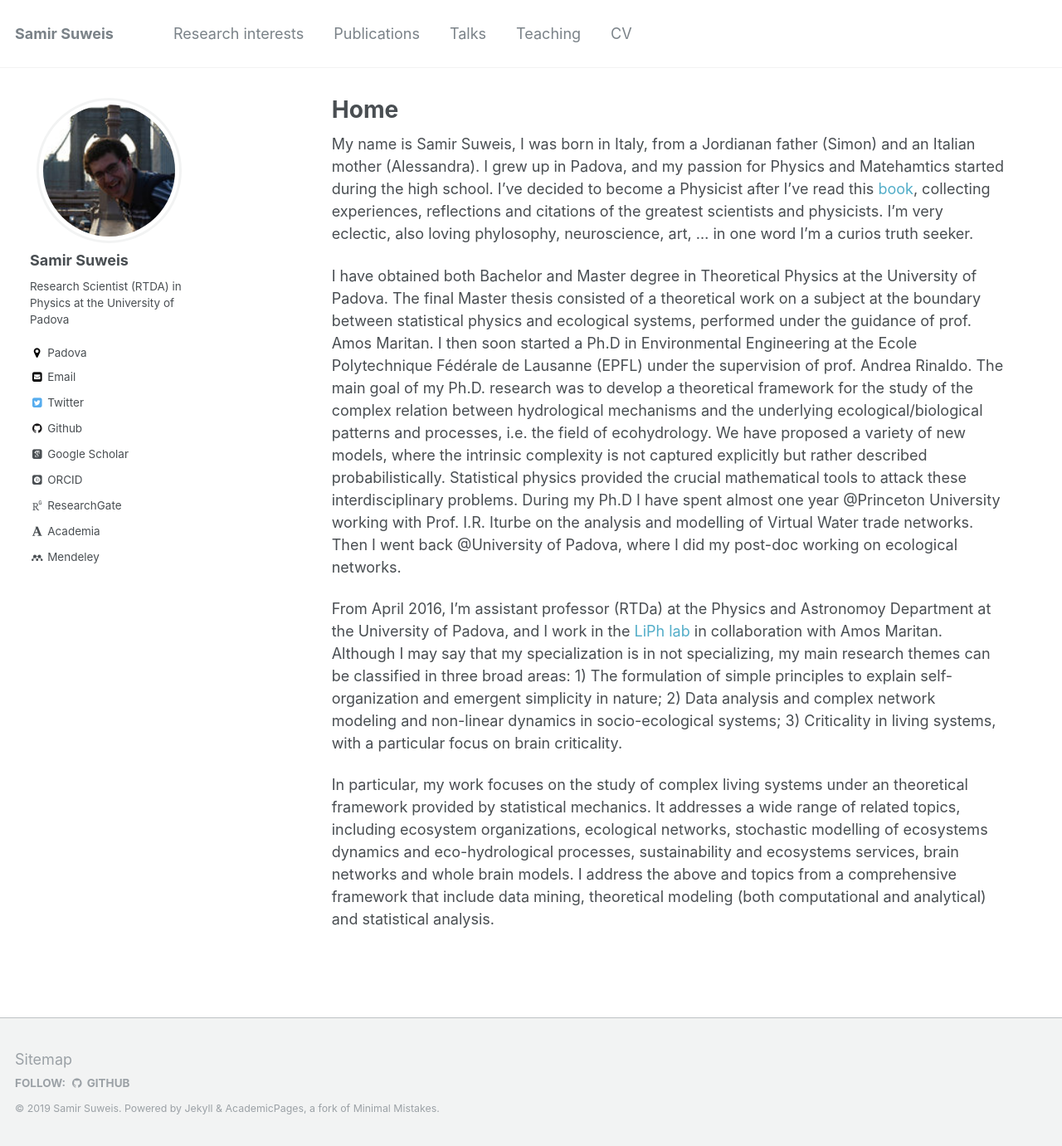
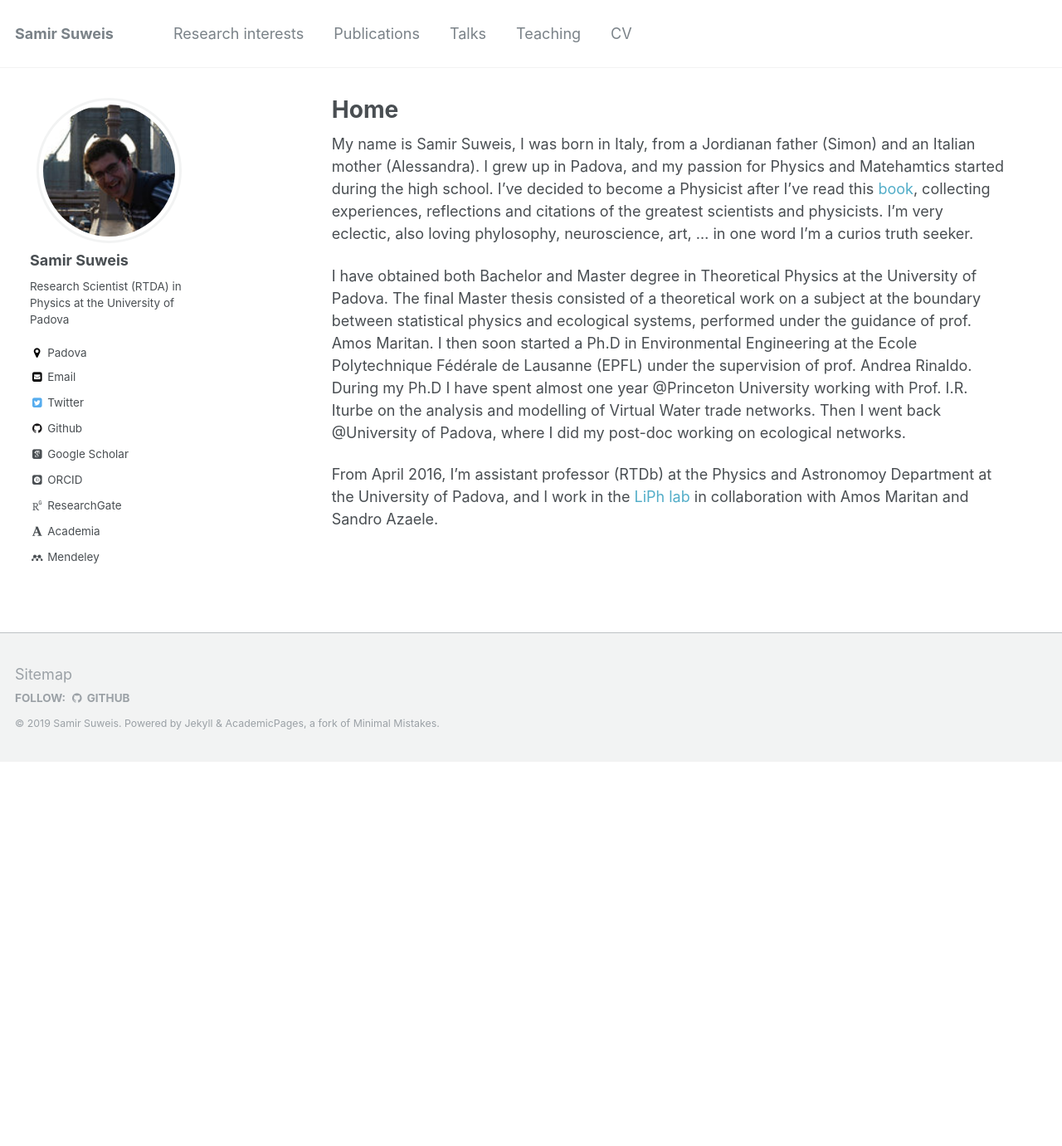
Before and after one commit to suweis/suweis.github.io, a Jekyll site: the page built from _pages/about.md, in a window 1280 px wide and 1381 px high. Shown: the whole window at 83% size. Built offline with Jekyll 4.4.1, drawn with Linux system fonts in a browser that asks for light colours; nearby versions of some CDN libraries; some web fonts are replaced.

Commit message:
Update about.md

```diff
--- a/_pages/about.md
+++ b/_pages/about.md
@@ -12,11 +12,6 @@
 My name is Samir Suweis, I was born in Italy, from a Jordianan father (Simon) and an Italian mother (Alessandra). I grew up in Padova, and my passion for Physics and Matehamtics started during the high school. I've decided to become a Physicist after I've read this [book](https://www.amazon.it/Solo-stupore-conosce-Lavventura-scientifica-ebook/dp/B008HRM9KW/ref=sr_1_1?s=books&ie=UTF8&qid=1535061995&sr=1-1&keywords=Solo+lo+stupore+conosce), collecting experiences, reflections and citations of the greatest scientists and physicists. I'm very eclectic, also loving phylosophy, neuroscience, art, ... in one word I'm a curios truth seeker.
 
 
-I have obtained both Bachelor and Master degree in Theoretical Physics at the University of Padova. The final Master thesis consisted of a theoretical work on a subject at the boundary between statistical physics and ecological systems, performed under the guidance of prof. Amos Maritan. I then soon started a Ph.D in Environmental Engineering at the Ecole Polytechnique Fédérale de Lausanne (EPFL) under the supervision of prof. Andrea Rinaldo. The main goal of my Ph.D. research was to develop a theoretical framework for the study of the complex relation between hydrological mechanisms and the underlying ecological/biological patterns and processes, i.e. the field of ecohydrology. We have proposed a variety of new models, where the intrinsic complexity is not captured explicitly but rather described probabilistically. Statistical physics provided the crucial mathematical tools to attack these interdisciplinary problems. During my Ph.D I have spent almost one year @Princeton University working with Prof. I.R. Iturbe on the analysis and modelling of Virtual Water trade networks. Then I went back @University of Padova, where I did my post-doc working on ecological networks.
+I have obtained both Bachelor and Master degree in Theoretical Physics at the University of Padova. The final Master thesis consisted of a theoretical work on a subject at the boundary between statistical physics and ecological systems, performed under the guidance of prof. Amos Maritan. I then soon started a Ph.D in Environmental Engineering at the Ecole Polytechnique Fédérale de Lausanne (EPFL) under the supervision of prof. Andrea Rinaldo. During my Ph.D I have spent almost one year @Princeton University working with Prof. I.R. Iturbe on the analysis and modelling of Virtual Water trade networks. Then I went back @University of Padova, where I did my post-doc working on ecological networks.
 
-From April 2016, I'm assistant professor (RTDa) at the Physics and Astronomoy Department at the University of Padova, and I work in the [LiPh lab](http://liphlab.com/) in collaboration with Amos Maritan. Although I may say that my specialization is in not specializing, my main research themes can be classified in three broad areas:
-1) The formulation of simple principles to explain self-organization and emergent simplicity in nature;
-2) Data analysis and complex network modeling and non-linear dynamics in socio-ecological systems;
-3) Criticality in living systems, with a particular focus on brain criticality.
-
-In particular, my work focuses on the study of complex living systems under an theoretical framework provided by statistical mechanics. It addresses a wide range of related topics, including ecosystem organizations, ecological networks, stochastic modelling of ecosystems dynamics and eco-hydrological processes, sustainability and ecosystems services, brain networks and whole brain models. I address the above and topics from a comprehensive framework that include data mining, theoretical modeling (both computational and analytical) and statistical analysis.
+From April 2016, I'm assistant professor (RTDb) at the Physics and Astronomoy Department at the University of Padova, and I work in the [LiPh lab](http://liphlab.com/) in collaboration with Amos Maritan and Sandro Azaele.
```
